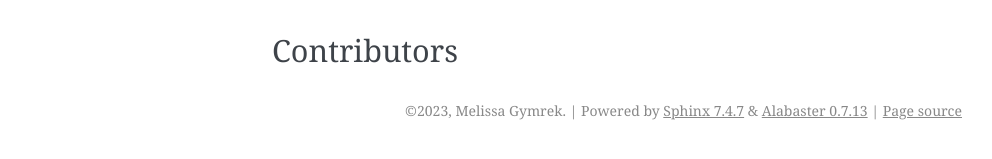
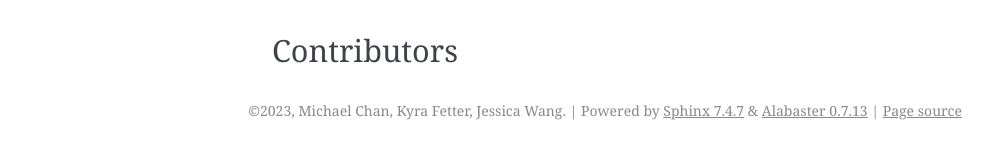
Before and after one commit to kyrafetter/spyglass, a Sphinx documentation site: the page built from docs/index.rst, in a window 1280 px wide. Shown: the part 560-719 px from the top of the page, without its empty margins (148-1140 px from the left). Built offline with Sphinx 7.4.7, drawn with Linux system fonts in a browser that asks for light colours.

Commit message:
Update conf.py

```diff
--- a/docs/conf.py
+++ b/docs/conf.py
@@ -18,9 +18,9 @@
 
 # -- Project information -----------------------------------------------------
 
-project = "mypileup"
-copyright = "2023, Melissa Gymrek"
-author = "Melissa Gymrek"
+project = "spyglass"
+copyright = "2023, Michael Chan, Kyra Fetter, Jessica Wang"
+author = "Michael Chan, Kyra Fetter, Jessica Wang"
 
 
 # -- General configuration ---------------------------------------------------
@@ -64,8 +64,8 @@
 
 html_context = {
     "display_github": True,  # Integrate GitHub
-    "github_user": "gymreklab",  # Username
-    "github_repo": "mypileup",  # Repo name
+    "github_user": "kyrafetter",  # Username
+    "github_repo": "spyglass",  # Repo name
     "github_version": "main",  # Version
     "conf_py_path": "/docs/",  # Path in the checkout to the docs root
 }
```
